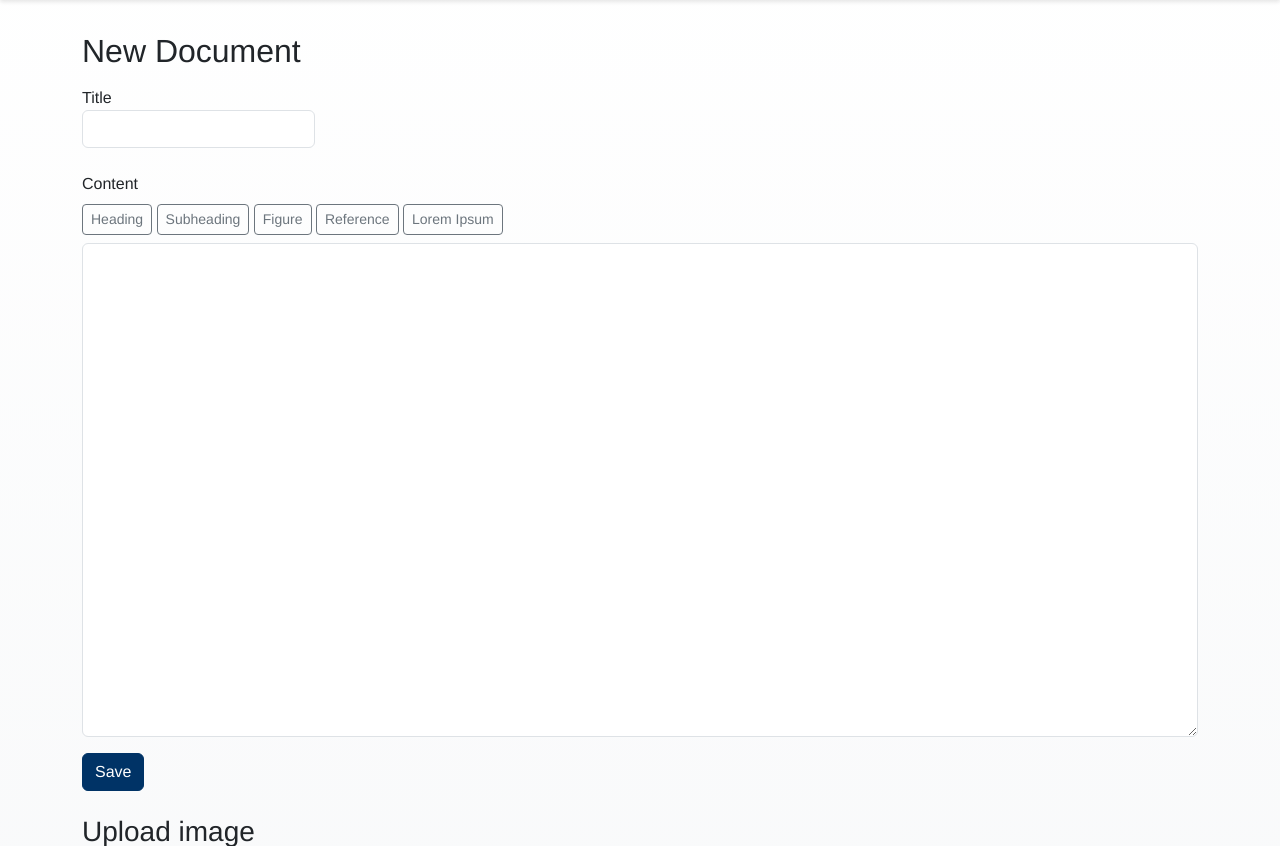
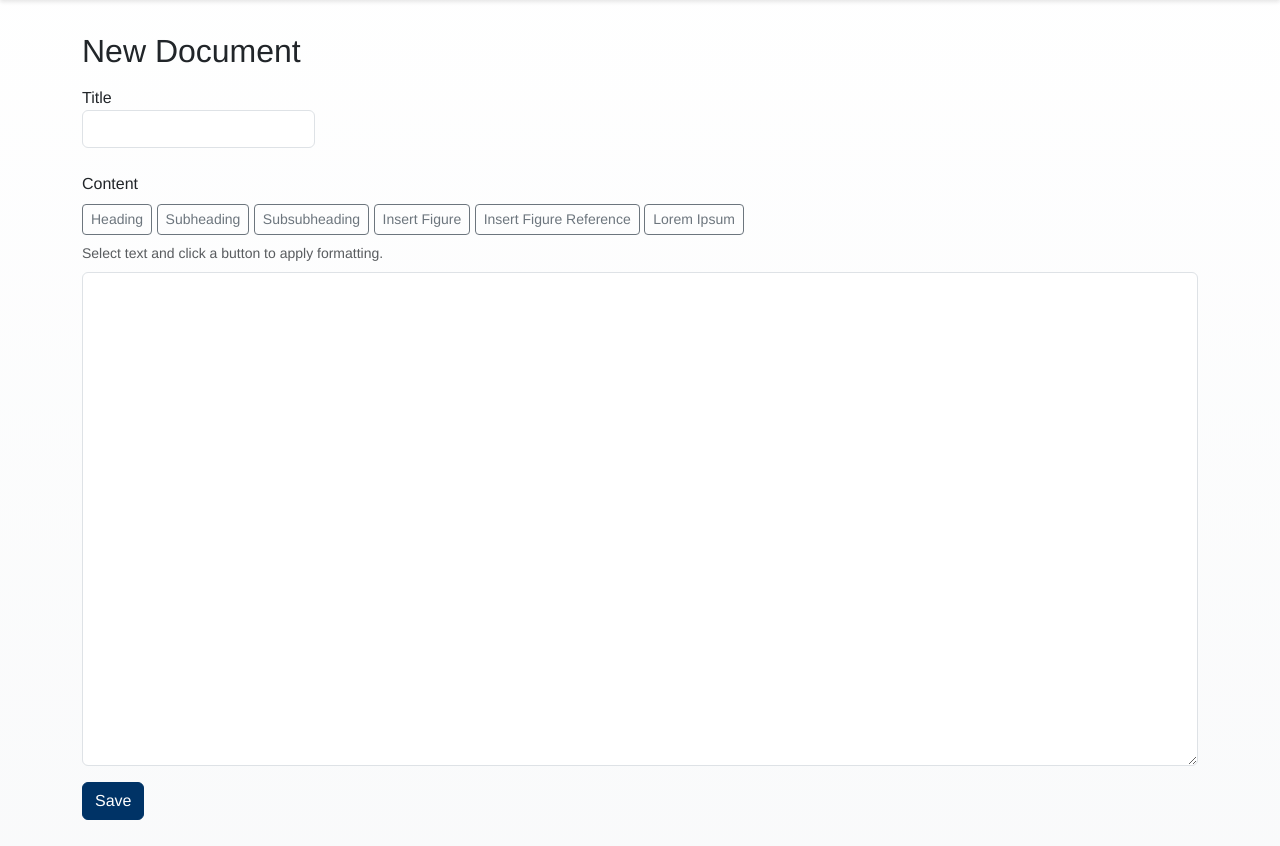
Before and after one commit to aboldguess/ExtraFabulousReports, a Flask app: page /documents/new in a window 1280 px wide. Shown: the part 68-914 px from the top of the page. Run offline with Flask 3, Linux system fonts and the light colour scheme; the visitor is signed in with stand-in values (Sample User, id 1); data comes from the database, SQL or seed files in the repository; some libraries are stand-ins or nearby versions.

Commit message:
Add rich formatting and figure insertion dialog

```diff
--- a/static/custom.css
+++ b/static/custom.css
@@ -28,3 +28,26 @@ main {
     justify-content: space-between;
     align-items: center;
 }
+
+/* Full-screen overlay used for figure selection dialogs */
+#figure-dialog {
+    position: fixed;
+    top: 0;
+    left: 0;
+    right: 0;
+    bottom: 0;
+    background: rgba(0, 0, 0, 0.5);
+    display: flex;
+    align-items: center;
+    justify-content: center;
+    z-index: 1050; /* Above Bootstrap modals */
+}
+
+#figure-dialog table {
+    background: #fff;
+    padding: 1rem;
+}
+
+#figure-dialog td {
+    cursor: pointer;
+}
--- a/static/editor.js
+++ b/static/editor.js
@@ -1,40 +1,108 @@
 // JavaScript helpers for the document editor page.
+// The script provides formatting utilities and figure insertion dialogs.
 
 /**
- * Insert the provided text at the current cursor position of the content
- * textarea, preserving focus so users can continue typing seamlessly.
+ * Wrap the currently selected text within the content textarea with the
+ * provided opening and closing strings.
+ *
+ * @param {string} before - Text to insert before the selection.
+ * @param {string} after - Text to insert after the selection.
  */
-function insertAtCursor(text) {
+function wrapSelection(before, after) {
     const textarea = document.querySelector('textarea[name="content"]');
     const start = textarea.selectionStart;
     const end = textarea.selectionEnd;
-    // Replace the selected range with the new text and move the cursor
-    textarea.setRangeText(text, start, end, 'end');
+    const selected = textarea.value.substring(start, end);
+    // Replace the selected range with the wrapped content and move cursor
+    textarea.setRangeText(before + selected + after, start, end, 'end');
     textarea.focus();
 }
 
 /**
- * Fetch lorem ipsum text from the server and insert it into the document.
+ * Fetch lorem ipsum text from the server and insert it at the cursor.
  */
 async function insertLorem() {
     const response = await fetch('/lorem');
     const text = await response.text();
-    insertAtCursor('\n' + text + '\n');
+    wrapSelection('\n' + text + '\n', '');
+}
+
+/**
+ * Retrieve a list of uploaded figures from the server.
+ *
+ * @returns {Promise<Array>} Array of figure metadata objects.
+ */
+async function fetchFigures() {
+    const response = await fetch('/figures');
+    const data = await response.json();
+    console.log('Fetched figures:', data.figures);
+    return data.figures;
+}
+
+/**
+ * Display a simple modal listing available figures. When the user selects a
+ * figure, the provided callback receives the figure metadata.
+ *
+ * @param {Function} onSelect - Callback executed with the chosen figure.
+ */
+async function showFigureDialog(onSelect) {
+    const figures = await fetchFigures();
+    // Build overlay container
+    const overlay = document.createElement('div');
+    overlay.id = 'figure-dialog';
+    overlay.innerHTML = '<table class="table table-hover mb-0"></table>';
+    const table = overlay.querySelector('table');
+
+    figures.forEach(fig => {
+        const row = document.createElement('tr');
+        row.innerHTML = `<td><img src="${fig.url}" alt="${fig.filename}" width="100"></td>` +
+                        `<td class="align-middle">${fig.filename}</td>`;
+        row.addEventListener('click', () => {
+            onSelect(fig);
+            document.body.removeChild(overlay);
+        });
+        table.appendChild(row);
+    });
+
+    // Clicking outside the table closes the dialog
+    overlay.addEventListener('click', e => {
+        if (e.target === overlay) {
+            document.body.removeChild(overlay);
+        }
+    });
+
+    document.body.appendChild(overlay);
 }
 
 // Attach click handlers once the DOM is fully loaded
 window.addEventListener('DOMContentLoaded', () => {
+    // Heading, subheading and subsubheading wrap selected text in LaTeX commands
     document.getElementById('btn-heading').addEventListener('click', () => {
-        insertAtCursor('\n\\section{Heading}\n');
+        wrapSelection('\n\\section{', '}\n');
     });
     document.getElementById('btn-subheading').addEventListener('click', () => {
-        insertAtCursor('\n\\subsection{Subheading}\n');
+        wrapSelection('\n\\subsection{', '}\n');
     });
-    document.getElementById('btn-figure').addEventListener('click', () => {
-        insertAtCursor('\n{{figure:path/to/image.png|Caption|label}}\n');
+    document.getElementById('btn-subsubheading').addEventListener('click', () => {
+        wrapSelection('\n\\subsubsection{', '}\n');
     });
-    document.getElementById('btn-reference').addEventListener('click', () => {
-        insertAtCursor('{{ref:label}}');
+
+    // Insert figure at cursor position with user-selected image and caption
+    document.getElementById('btn-insert-figure').addEventListener('click', () => {
+        showFigureDialog(async fig => {
+            const caption = prompt('Enter figure caption', '') || '';
+            const markup = `\n{{figure:${fig.path}|${caption}|${fig.label}}}\n`;
+            wrapSelection(markup, '');
+        });
     });
+
+    // Insert figure reference based on selected image
+    document.getElementById('btn-insert-reference').addEventListener('click', () => {
+        showFigureDialog(fig => {
+            const ref = `{{ref:${fig.label}}}`;
+            wrapSelection(ref, '');
+        });
+    });
+
     document.getElementById('btn-lorem').addEventListener('click', insertLorem);
 });
--- a/templates/document_edit.html
+++ b/templates/document_edit.html
@@ -15,10 +15,12 @@
         <div class="mb-2">
             <button type="button" id="btn-heading" class="btn btn-outline-secondary btn-sm">Heading</button>
             <button type="button" id="btn-subheading" class="btn btn-outline-secondary btn-sm">Subheading</button>
-            <button type="button" id="btn-figure" class="btn btn-outline-secondary btn-sm">Figure</button>
-            <button type="button" id="btn-reference" class="btn btn-outline-secondary btn-sm">Reference</button>
+            <button type="button" id="btn-subsubheading" class="btn btn-outline-secondary btn-sm">Subsubheading</button>
+            <button type="button" id="btn-insert-figure" class="btn btn-outline-secondary btn-sm">Insert Figure</button>
+            <button type="button" id="btn-insert-reference" class="btn btn-outline-secondary btn-sm">Insert Figure Reference</button>
             <button type="button" id="btn-lorem" class="btn btn-outline-secondary btn-sm">Lorem Ipsum</button>
         </div>
+        <div class="form-text mb-2">Select text and click a button to apply formatting.</div>
         <textarea class="form-control" name="content" rows="20">{{ document.content if document else '' }}</textarea>
     </div>
     <button type="submit" class="btn btn-primary">Save</button>
--- a/xfabreps_app.py
+++ b/xfabreps_app.py
@@ -496,6 +496,32 @@ def upload():
     return redirect(request.referrer or url_for('list_documents'))
 
 # ----------------------------------------------------------------------------
+# Figure listing endpoint
+# ----------------------------------------------------------------------------
+
+@app.route('/figures')
+@login_required
+def list_figures():
+    """Return a JSON list of uploaded figures for the editor."""
+    files = []
+    upload_dir = app.config['UPLOAD_FOLDER']
+    # Iterate over upload directory and build metadata for each image
+    for filename in os.listdir(upload_dir):
+        path = os.path.join(upload_dir, filename)
+        if os.path.isfile(path):
+            files.append({
+                'filename': filename,
+                # Path used inside LaTeX documents (no leading slash)
+                'path': f'static/uploads/{filename}',
+                # Fully qualified URL for displaying thumbnails in the UI
+                'url': url_for('static', filename=f'uploads/{filename}'),
+                # Suggested label derived from the filename
+                'label': os.path.splitext(filename)[0]
+            })
+    app.logger.info("Listing %d available figures", len(files))
+    return {'figures': files}
+
+# ----------------------------------------------------------------------------
 # House style configuration
 # ----------------------------------------------------------------------------
 
```
Also changed, not shown: tests/test_app.py (+16 -0 lines).
